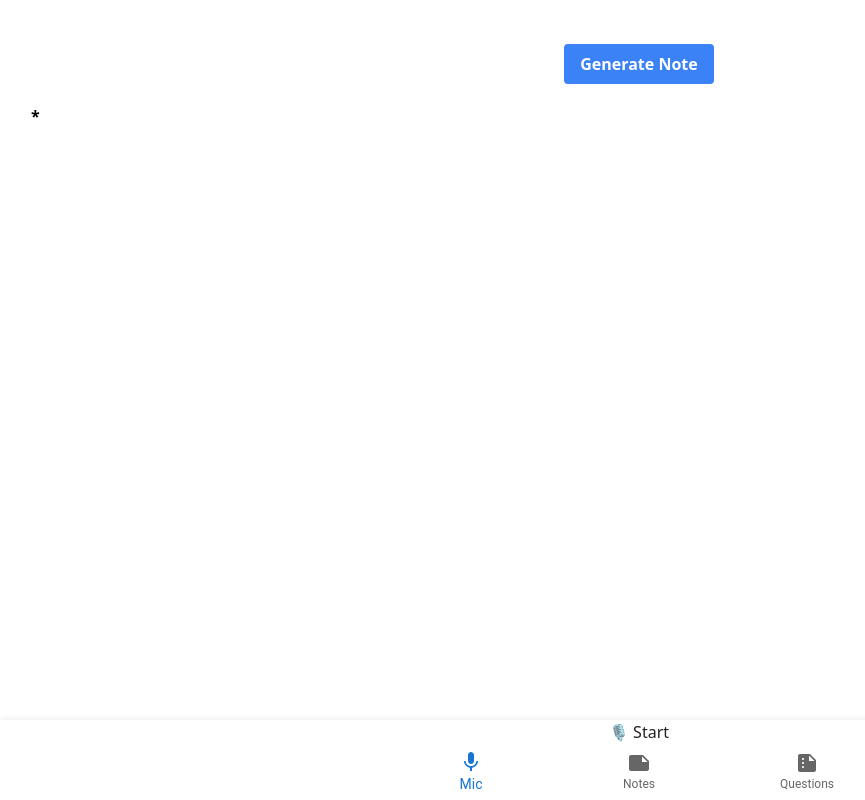
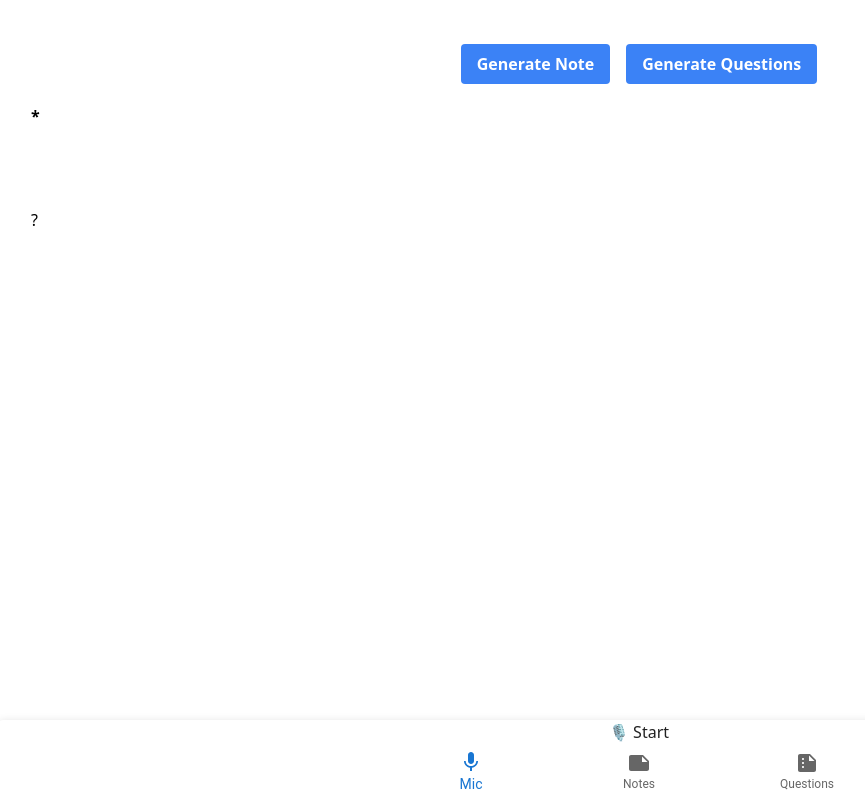
Before and after one commit to Freedisch/smartnote1, a React (Vite) app: page / in a window 1280 px wide. Shown: the whole page, without its empty margins (1-866 px from the left). Built offline with nearby package versions, Linux system fonts and the light colour scheme.

Commit message:
question generated

```diff
--- a/src/Audio.jsx
+++ b/src/Audio.jsx
@@ -23,21 +23,23 @@
   const [isListening, setIsListening] = useState(false);
   const [note, setNote] = useState("");
   const [savedNotes, setSavedNotes] = useState("");
+  const [questions, setQuestions] = useState("");
 
   function splitSentences(text) {
-    // if (typeof text !== 'string') {
-    //   return [];
-    // }
+
     console.log("=============text i got===========");
     console.log(text);
     const sentences = text.split("-").map((sentence) => sentence.trim());
     return sentences;
   }
 
-  // const text = "- Important human diseases caused by viruses: measles, HIV, polio, influenza, and hepatitis. The debate on whether viruses are living or non-living entities. Introduction to the study of viruses in biology. Exploring the structure and characteristics of viruses."
-  // console.log("=============arrray===========")
-  // console.log(splitSentences(text));
-  // console.log("=============arrray===========")
+  function splitQuestions(text) {
+
+    console.log("=============text i got===========");
+    console.log(text);
+    const sentences = text.split("?").map((sentence) => sentence.trim());
+    return sentences;
+  }
 
   useEffect(() => {
     handleListen();
@@ -77,6 +79,48 @@
   //   setSavedNotes([...savedNotes, note])
   //   setNote('')
   // }
+  const generateQuestions = async (note) => {
+    // const configuration = new Configuration({
+    //   // eslint-disable-next-line no-undef
+
+    // });
+    const OPENAI_API_KEY =
+      "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";
+    const openai = new OpenAI({
+      // eslint-disable-next-line no-undef
+      apiKey: OPENAI_API_KEY,
+      dangerouslyAllowBrowser: true,
+    });
+    // eslint-disable-next-line no-undef
+    console.log(OPENAI_API_KEY);
+
+    const response = await openai.chat.completions.create({
+      model: "gpt-3.5-turbo",
+      messages: [
+        {
+          role: "system",
+          content: `generate 4 important short questions based on the text`,
+        },
+        {
+          role: "user",
+          content: note,
+        },
+      ],
+      // temperature: 0,
+      // max_tokens: 1024,
+    });
+    // const sentence = splitSentences(note);
+    console.log("=============================================");
+    console.log(response.choices[0].message.content);
+
+    console.log(response.data);
+
+    console.log("=============================================");
+    setQuestions(response.choices[0].message.content);
+
+
+    setNote("");
+  };
 
   const generateSummary = async (note) => {
     // const configuration = new Configuration({
@@ -116,6 +160,8 @@
 
     console.log("=============================================");
     setSavedNotes(response.choices[0].message.content);
+
+
     setNote("");
   };
 
@@ -176,10 +222,17 @@
       >
         Generate Note
       </button>
+      <button
+        onClick={() => generateQuestions(savedNotes)}
+        disabled={!savedNotes}
+        className=" mt-3 ml-4 bg-blue-500 hover:bg-blue-700 text-white font-bold py-2 px-4 rounded cursor-pointer"
+      >
+        Generate Questions
+      </button>
       <div className="box">
         {/* <h2>Current Note</h2> */}
 
-        <p className="mt-5">{note}</p>
+        <p className="mt-5 text-justify">{note}</p>
       </div>
       {/* <p>{note}</p> */}
 
@@ -193,6 +246,16 @@
             </li>
           ))}
         </ul>
+
+        <div className="mt-20">
+        <ul className="">
+          {splitQuestions(questions).map((n) => (
+            <li className="text-left" key={n}>
+             {n}?
+            </li>
+          ))}
+        </ul>
+        </div>
       </div>
     </div>
   );
```
